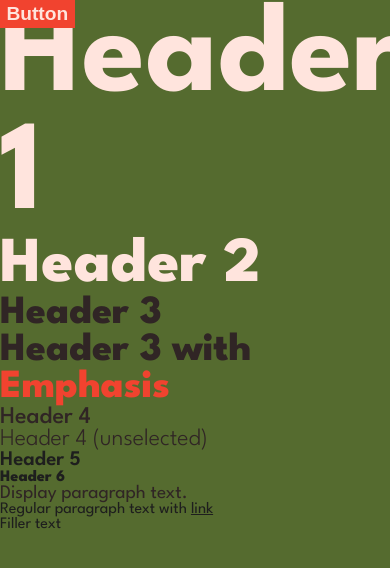
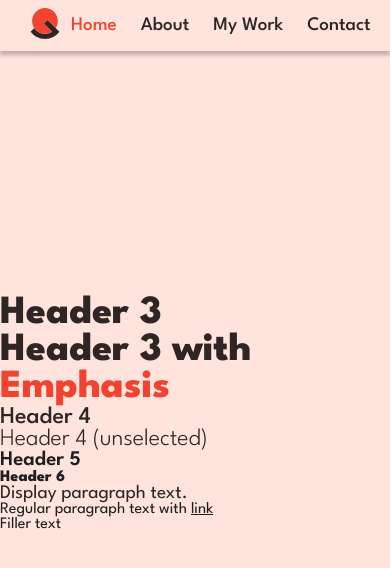
Before and after one commit to justinquinnb/Portfolio, a Next.js app: page / in a window 390 px wide. Shown: the top 568 px of the page. Built offline with nearby package versions, Linux system fonts and the light colour scheme.

Commit message:
Pause radial nav implementation
-Pause radial nav implementation for now
-Make navbar functional on mobile for the time being

```diff
--- a/package.json
+++ b/package.json
@@ -12,9 +12,11 @@
     "@fortawesome/fontawesome-svg-core": "^7.1.0",
     "@fortawesome/free-brands-svg-icons": "^7.1.0",
     "@fortawesome/react-fontawesome": "^3.1.1",
+    "material-symbols": "^0.40.2",
     "next": "16.1.6",
     "react": "19.2.3",
     "react-dom": "19.2.3",
+    "react-intersection-observer": "^10.0.2",
     "usehooks-ts": "^3.1.1"
   },
   "devDependencies": {
--- a/src/app/globals.css
+++ b/src/app/globals.css
@@ -55,8 +55,8 @@ body {
 }
 
 body {
-  /* background: var(--page-background-color); */
-  background: darkolivegreen; /* solely for testing */
+  background: var(--page-background-color);
+  /* background: darkolivegreen; solely for testing */
   font-family: var(--font-league-spartan), sans-serif;
   -webkit-font-smoothing: antialiased;
   -moz-osx-font-smoothing: grayscale;
--- a/src/app/layout.tsx
+++ b/src/app/layout.tsx
@@ -1,12 +1,11 @@
 import type { Metadata } from "next";
 import { League_Spartan } from "next/font/google";
 import "./globals.css";
-
 import { config } from "@fortawesome/fontawesome-svg-core"
 import "@fortawesome/fontawesome-svg-core/styles.css"
-import Navbar from "@/components/nav/bar/Navbar";
 import Footer from "@/components/nav/Footer";
 import Navigation from "@/components/nav/Navigation";
+import 'material-symbols';
 config.autoAddCss = false
 
 const leagueSpartan = League_Spartan({
--- a/src/components/nav/bar/navbar.module.css
+++ b/src/components/nav/bar/navbar.module.css
@@ -207,3 +207,9 @@
         display: none;
     }
 }
+
+@media (max-width: 440px) {
+    .navbar {
+        padding: 0.6rem 5%;
+    }
+}
--- a/src/components/nav/navigation.module.css
+++ b/src/components/nav/navigation.module.css
@@ -1,3 +1,8 @@
+.radial { /* temporary until radial nav is made */
+    display: none;
+}
+
+/* TODO continue radial nav work
 @media (max-width: 480px) {
     .bar {
         display: none;
@@ -9,3 +14,4 @@
         display: none;
     }
 }
+*/
--- a/src/components/nav/radial/RadialNav.tsx
+++ b/src/components/nav/radial/RadialNav.tsx
@@ -1,8 +1,8 @@
 'use client'
 
-import React, {useRef} from "react";
+import React, {useEffect, useRef} from "react";
 import styles from "./radialnav.module.css";
-import { useOnClickOutside } from 'usehooks-ts'
+import {useOnClickOutside, useTimeout} from 'usehooks-ts'
 
 /**
  * Radial navigation menu for small (mobile) screens.
@@ -11,29 +11,32 @@ import { useOnClickOutside } from 'usehooks-ts'
 export default function RadialNav({ className }: { className?: string }) {
   const [isOpen, setIsOpen] = React.useState(false);
   const [menuGroup, setMenuGroup] = React.useState("Main");
-  const ref = useRef<HTMLDivElement>(null!);
+
+  const menuRef = useRef<HTMLDivElement>(null!);
 
   // Close when clicking outside
   const handleClickOutside = () => {
     setIsOpen(false);
   }
 
-  useOnClickOutside(ref, handleClickOutside);
+  useOnClickOutside(menuRef, handleClickOutside);
 
+  // Handle clicking the menu icon itself
   const toggleMenu = () => {
     setIsOpen(!isOpen);
-    console.log(`isOpen is now: ${isOpen}`);
   }
 
+  const isScrolling = false;
+
   return (
-      <nav className={`${styles.radial_nav} ${className}`} ref={ref}>
-        <div>
+      <nav className={`${styles.radial_nav} ${className}`}>
         <button
-              className={`${styles.menu_button} ${isOpen ? styles.is_open : ''}`}
+            className={`${styles.menu_button} ${isOpen ? styles.is_open : ''}
+              ${isScrolling ? styles.is_scrolling : ''}`}
             onClick={toggleMenu}
             aria-label={"Show Navigation Menu"}
-          >Button</button>
-          <div className={`${styles.menu} ${isOpen ? styles.is_open : ''}`}>
+        ><span className={`material-symbols-sharp ${styles.menu_icon}`}>menu</span></button>
+        <div className={`${styles.menu} ${isOpen ? styles.is_open : ''}`} ref={menuRef}>
           <div className={styles.main}>
             <p>MENU!</p>
           </div>
@@ -44,7 +47,6 @@ export default function RadialNav({ className }: { className?: string }) {
 
           </div>
         </div>
-        </div>
       </nav>
   )
 }
--- a/src/components/nav/radial/radialnav.module.css
+++ b/src/components/nav/radial/radialnav.module.css
@@ -1,6 +1,30 @@
 .radial_nav {
-    position: absolute;
-    top: 0;
+    position: fixed;
+    bottom: 0;
+
+    display: flex;
+    flex-direction: row;
+    justify-content: center;
+}
+
+.menu_button {
+    margin: 1rem;
+    background: var(--emphasis-color);
+    border-radius: 50%;
+    box-shadow: var(--default-box-shadow);
+    min-width: 45px;
+    min-height: 45px;
+    position: relative;
+    transition: opacity 0.2s ease-in-out;
+}
+
+.menu_button .is_scrolling {
+    opacity: 0;
+}
+
+.menu_button .menu_icon {
+    padding-top: 0.3rem;
+    font-size: 2.4rem;
 }
 
 .menu_button.is_open {
@@ -8,7 +32,14 @@
 }
 
 .menu {
+    height: 16rem;
+    width: 16rem;
+    position: absolute;
+    bottom: -8rem;
+
     background: var(--page-background-color);
+    border-radius: 50%;
+    box-shadow: var(--default-box-shadow);
 }
 
 .menu:not(.is_open) {
```
Also changed, not shown: 1 other file (tests, documents, lock files or other folders). Lines whose indentation alone changed are shown as unchanged.
